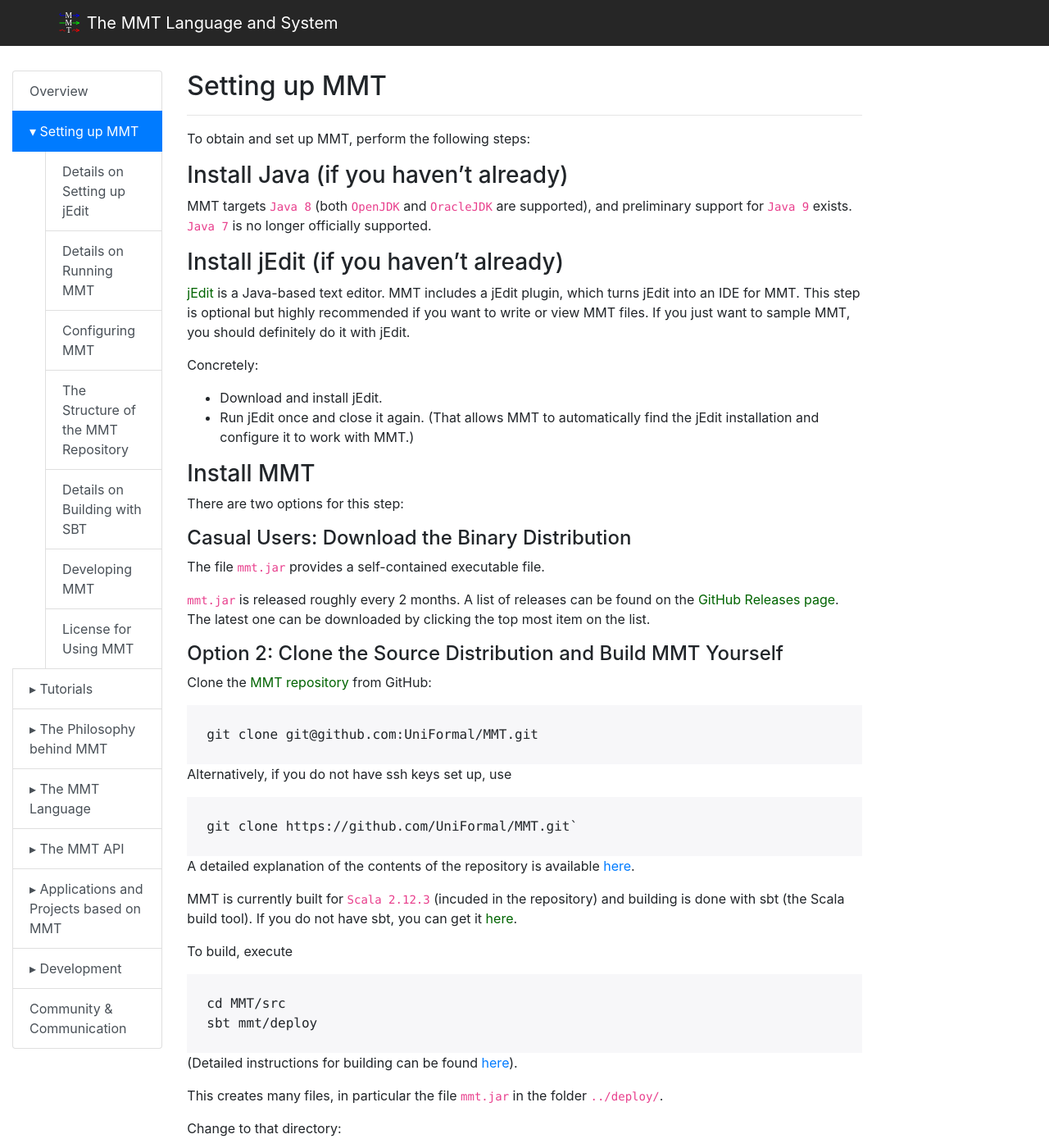
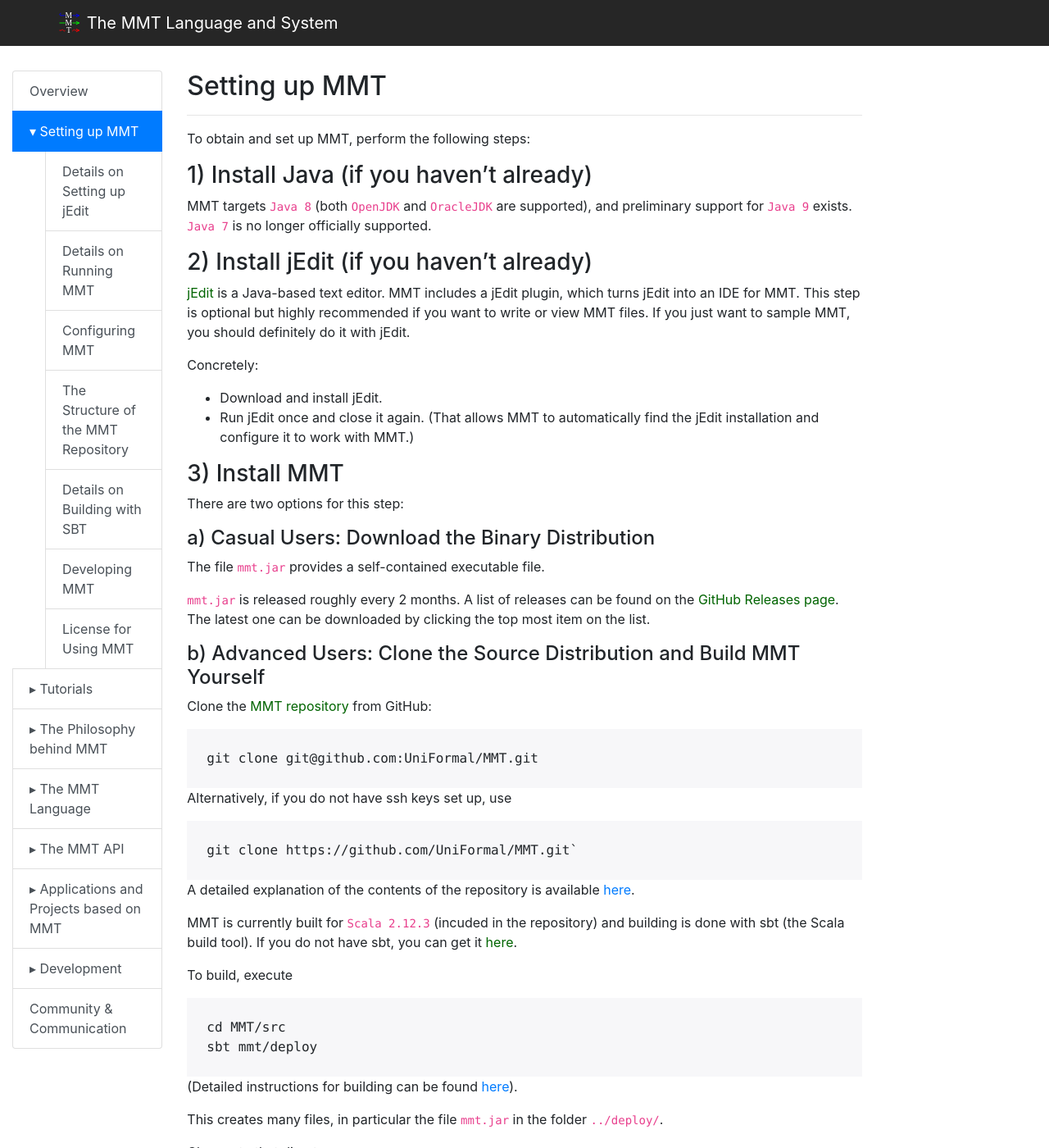
Before and after one commit to UniFormal/uniformal.github.io, a Jekyll site: the page built from doc/setup/index.md, in a window 1280 px wide and 1400 px high. Shown: the whole window at 82% size. Built offline with Jekyll 4.4.1, drawn with Linux system fonts in a browser that asks for light colours; some of the changed text lies outside the part shown.

Commit message:
Update index.md

```diff
--- a/doc/setup/index.md
+++ b/doc/setup/index.md
@@ -5,11 +5,11 @@
 
 To obtain and set up MMT, perform the following steps:
 
-### Install Java (if you haven't already)
+### 1) Install Java (if you haven't already)
 
 MMT targets `Java 8` (both `OpenJDK` and `OracleJDK` are supported), and preliminary support for `Java 9` exists. `Java 7` is no longer officially supported.
 
-### Install jEdit (if you haven't already)
+### 2) Install jEdit (if you haven't already)
 
 [jEdit](http://jedit.org/) is a Java-based text editor.
 MMT includes a jEdit plugin, which turns jEdit into an IDE for MMT.
@@ -22,11 +22,11 @@
 * Run jEdit once and close it again.
   (That allows MMT to automatically find the jEdit installation and configure it to work with MMT.)
 
-### Install MMT
+### 3) Install MMT
 
 There are two options for this step:
 
-#### Casual Users: Download the Binary Distribution
+#### a) Casual Users: Download the Binary Distribution
 
 The file `mmt.jar` provides a self-contained executable file.
 
@@ -34,7 +34,7 @@
 A list of releases can be found on the [GitHub Releases page](https://github.com/UniFormal/MMT/releases/).
 The latest one can be downloaded by clicking the top most item on the list.
 
-#### Option 2: Clone the Source Distribution and Build MMT Yourself
+#### b) Advanced Users: Clone the Source Distribution and Build MMT Yourself
 
 Clone the [MMT repository](https://github.com/UniFormal/MMT) from GitHub:
 
```
Also changed, not shown: other parts of doc/setup/index.md (+3 -3 lines).
